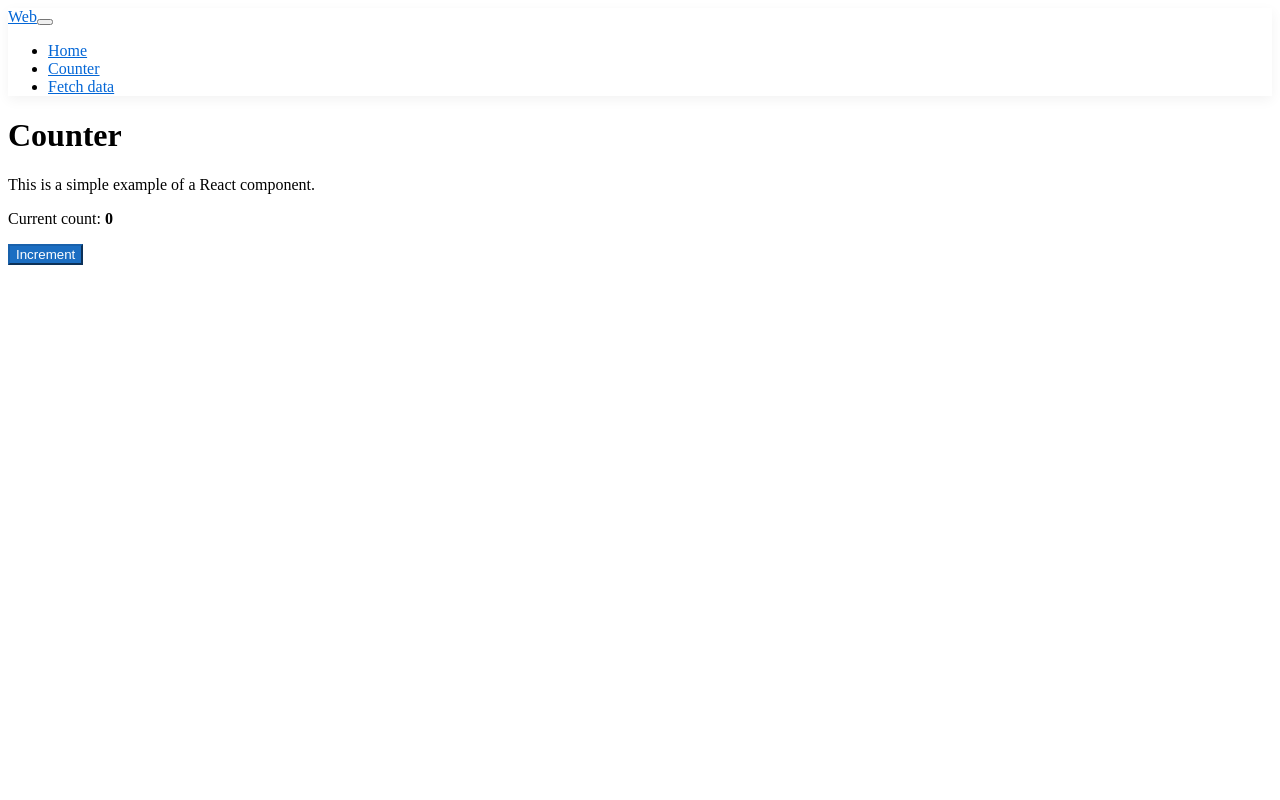
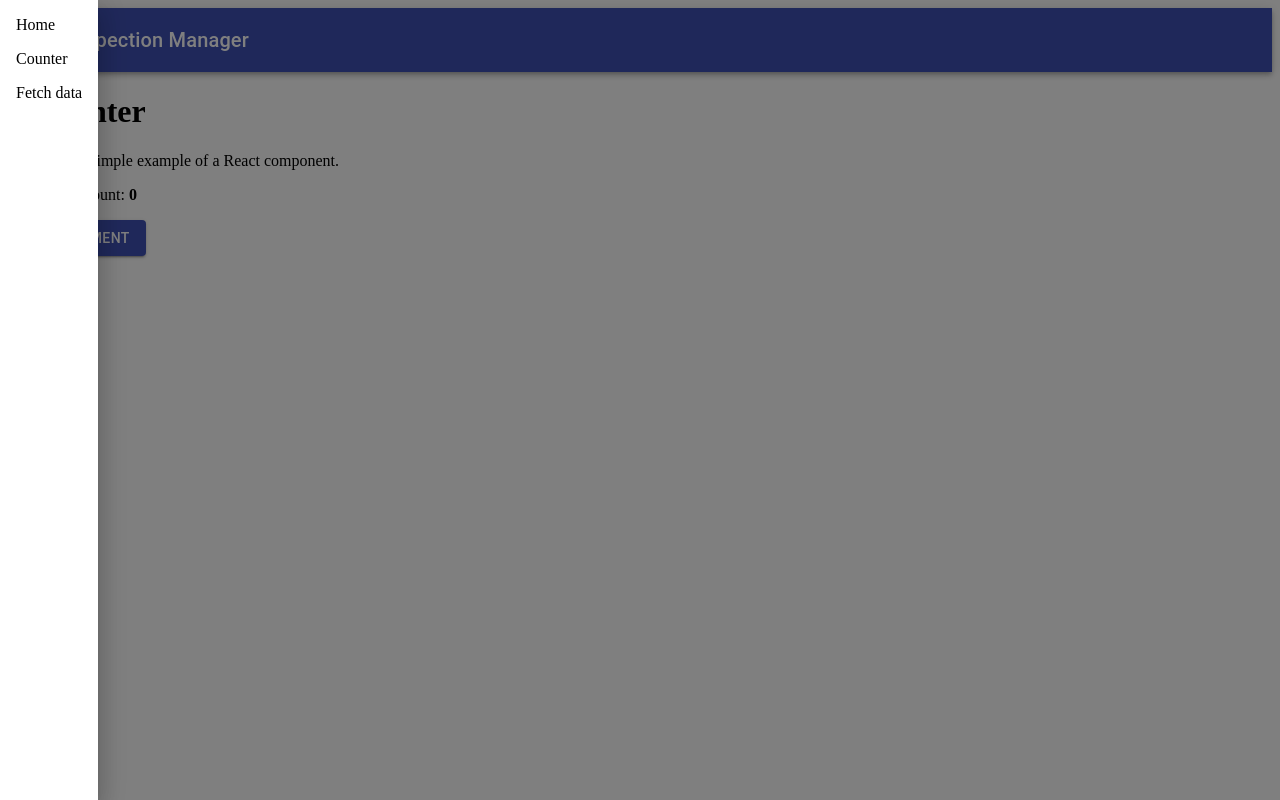
Before and after one commit to yasuaki-344/react-dotnet-template, a React (Create React App) app in the folder src/Web/ClientApp/: page /counter in a window 1280 px wide. Both pictures are taken after a click on the button "menu". Built offline with nearby package versions, Linux system fonts and the light colour scheme.

Commit message:
Update components

```diff
--- a/src/Web/ClientApp/src/components/Counter.tsx
+++ b/src/Web/ClientApp/src/components/Counter.tsx
@@ -1,4 +1,5 @@
 import React, { FC, useState } from 'react';
+import { Button } from '@material-ui/core';
 
 export const Counter: FC = (): JSX.Element => {
 
@@ -15,8 +16,11 @@ export const Counter: FC = (): JSX.Element => {
       <p>This is a simple example of a React component.</p>
 
       <p aria-live="polite">Current count: <strong>{count}</strong></p>
-
-      <button className="btn btn-primary" onClick={incrementCounter}>Increment</button>
+      <Button
+        color='primary'
+        variant='contained'
+        onClick={incrementCounter}
+      >Increment</Button>
     </div>
   );
 }
--- a/src/Web/ClientApp/src/components/FetchData.tsx
+++ b/src/Web/ClientApp/src/components/FetchData.tsx
@@ -1,4 +1,7 @@
 import React, { FC, useState, useEffect } from 'react';
+import {
+  Paper, Table, TableBody, TableCell, TableContainer, TableHead, TableRow,
+} from '@material-ui/core';
 
 export const FetchData: FC = (): JSX.Element => {
 
@@ -18,26 +21,28 @@ export const FetchData: FC = (): JSX.Element => {
 
   const renderForecastsTable = (forecasts: any): JSX.Element => {
     return (
-      <table className='table table-striped' aria-labelledby="tabelLabel">
-        <thead>
-          <tr>
-            <th>Date</th>
-            <th>Temp. (C)</th>
-            <th>Temp. (F)</th>
-            <th>Summary</th>
-          </tr>
-        </thead>
-        <tbody>
-          {forecasts.map((forecast: any) =>
-            <tr key={forecast.date}>
-              <td>{forecast.date}</td>
-              <td>{forecast.temperatureC}</td>
-              <td>{forecast.temperatureF}</td>
-              <td>{forecast.summary}</td>
-            </tr>
-          )}
-        </tbody>
-      </table>
+      <TableContainer component={Paper}>
+        <Table>
+          <TableHead>
+            <TableRow>
+              <TableCell>Date</TableCell>
+              <TableCell>Temp. (C)</TableCell>
+              <TableCell>Temp. (F)</TableCell>
+              <TableCell>Summary</TableCell>
+            </TableRow>
+          </TableHead>
+          <TableBody>
+            {forecasts.map((forecast: any) =>
+              <TableRow key={forecast.date}>
+                <TableCell>{forecast.date}</TableCell>
+                <TableCell>{forecast.temperatureC}</TableCell>
+                <TableCell>{forecast.temperatureF}</TableCell>
+                <TableCell>{forecast.summary}</TableCell>
+              </TableRow>
+            )}
+          </TableBody>
+        </Table>
+      </TableContainer>
     );
   }
 
--- a/src/Web/ClientApp/src/components/Layout.tsx
+++ b/src/Web/ClientApp/src/components/Layout.tsx
@@ -1,9 +1,9 @@
 import React, { FC, ReactNode } from 'react';
-import { Container } from 'reactstrap';
+import { Container } from '@material-ui/core';
 import { NavMenu } from './NavMenu';
 
 type LayoutProps = {
-  children: ReactNode
+  children: any
 }
 
 export const Layout: FC<LayoutProps> = ({ children }): JSX.Element => {
--- a/src/Web/ClientApp/src/components/NavMenu.tsx
+++ b/src/Web/ClientApp/src/components/NavMenu.tsx
@@ -1,37 +1,70 @@
 import React, { FC, useState } from 'react';
-import { Collapse, Container, Navbar, NavbarBrand, NavbarToggler, NavItem, NavLink } from 'reactstrap';
+import { makeStyles, createStyles, Theme } from '@material-ui/core/styles';
+import {
+  AppBar, IconButton, Toolbar, Typography,
+  List, ListItem, SwipeableDrawer
+} from '@material-ui/core';
+import MenuIcon from '@material-ui/icons/Menu';
 import { Link } from 'react-router-dom';
 import './NavMenu.css';
 
+const useStyles = makeStyles((theme: Theme) =>
+  createStyles({
+    textDark: {
+      color: '#000000',
+      textDecoration: 'none',
+    },
+    textWhite: {
+      color: '#FFFFFF',
+      textDecoration: 'none',
+    },
+  })
+);
+
 export const NavMenu: FC = (): JSX.Element => {
-
-  const [collapsed, setCollapsed] = useState(true);
-
-  const toggleNavbar = () => {
-    setCollapsed(!collapsed);
-  }
+  const classes = useStyles();
+  const [open, setOpen] = useState(false);
 
   return (
     <header>
-      <Navbar className="navbar-expand-sm navbar-toggleable-sm ng-white border-bottom box-shadow mb-3" light>
-        <Container>
-          <NavbarBrand tag={Link} to="/">Web</NavbarBrand>
-          <NavbarToggler onClick={toggleNavbar} className="mr-2" />
-          <Collapse className="d-sm-inline-flex flex-sm-row-reverse" isOpen={!collapsed} navbar>
-            <ul className="navbar-nav flex-grow">
-              <NavItem>
-                <NavLink tag={Link} className="text-dark" to="/">Home</NavLink>
-              </NavItem>
-              <NavItem>
-                <NavLink tag={Link} className="text-dark" to="/counter">Counter</NavLink>
-              </NavItem>
-              <NavItem>
-                <NavLink tag={Link} className="text-dark" to="/fetch-data">Fetch data</NavLink>
-              </NavItem>
-            </ul>
-          </Collapse>
-        </Container>
-      </Navbar>
+      <AppBar position='static'>
+        <Toolbar>
+          <IconButton
+            edge='start' aria-label='menu' color='inherit'
+            onClick={() => setOpen(true)}
+          >
+            <MenuIcon />
+          </IconButton>
+          <Typography variant='h6' noWrap color='inherit'>
+            <Link className={classes.textWhite} to='/' color='primary'>
+              Inspection Manager
+            </Link>
+          </Typography>
+          <SwipeableDrawer
+            anchor='left'
+            open={open}
+            onClose={() => setOpen(false)}
+            onOpen={() => setOpen(true)}
+          >
+            <div
+              onClick={() => setOpen(false)}
+              onKeyDown={() => setOpen(false)}
+            >
+              <List>
+                <ListItem button>
+                  <Link className={classes.textDark} to='/'>Home</Link>
+                </ListItem>
+                <ListItem button>
+                  <Link className={classes.textDark} to='/counter'>Counter</Link>
+                </ListItem>
+                <ListItem button>
+                  <Link className={classes.textDark} to='/fetch-data'>Fetch data</Link>
+                </ListItem>
+              </List>
+            </div>
+          </SwipeableDrawer>
+        </Toolbar>
+      </AppBar>
     </header>
   );
 }
```
